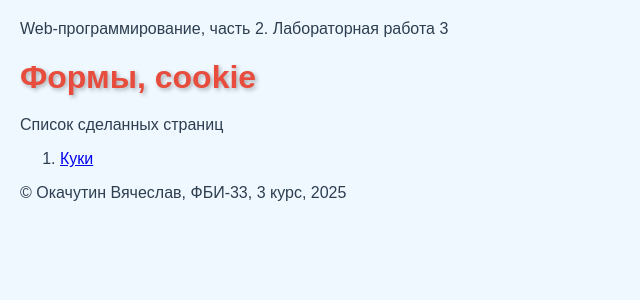
After one commit to MrL1gh7/web-back-labs, a Flask app: page /lab3/ in a window 1280 px wide. The commit adds this page. Shown: the top 300 px of the page, without its empty margins (0-640 px from the left). Run offline with Flask 3, Linux system fonts and the light colour scheme.

Commit message:
Заготовка к третьей лабораторной работе

```diff
--- a/app.py
+++ b/app.py
@@ -2,9 +2,11 @@ from flask import Flask, url_for, request, redirect, abort, render_template
 import datetime
 from lab1 import lab1
 from lab2 import lab2
+from lab3 import lab3
 app = Flask(__name__)
 app.register_blueprint(lab1)
 app.register_blueprint(lab2)
+app.register_blueprint(lab3)
 
 @app.route("/")
 @app.route("/index")
@@ -20,6 +22,7 @@ def index():
                 <ul>
                     <li><a href='/lab1'>Первая лабораторная</a></li>
                     <li><a href='/lab2'>Вторая лабораторная</a></li>
+                    <li><a href='/lab3'>Третья лабораторная</a></li>
                 </ul>
                 <footer>
                     Окачутин Вячеслав Владимирович, ФБИ-33, 3 курс, 2025
--- a/lab1.py
+++ b/lab1.py
@@ -33,6 +33,9 @@ def lab():
                 <li><a href="''' + url_for('lab1.info') + '''">Перенаправление</a></li>
                 <li><a href="''' + url_for('lab1.created') + '''">Создано успешно</a></li>
             </ul>
+            <div>
+                <a href="/">Вернуться на главную</a>
+            </div>
         </main>
         <footer>
             Окачутин Вячеслав Владимирович, ФБИ-33, 3 курс, 2025
--- /dev/null
+++ b/lab3.py
@@ -0,0 +1,8 @@
+from flask import Blueprint, render_template
+import datetime
+
+lab3 = Blueprint('lab3', __name__)
+
+@lab3.route("/lab3/")
+def lab():
+    return render_template('lab3/lab3.html')
--- a/templates/lab2.html
+++ b/templates/lab2.html
@@ -15,4 +15,7 @@
         <li><a href="/lab2/a">Без слэша</a></li>
         <li><a href="/lab2/a/">Со слэшем</a></li>
     </ul>
+    <div>
+        <a href="/">Вернуться на главную</a>
+    </div>
 {% endblock %}
--- /dev/null
+++ b/templates/lab3/lab3.html
@@ -0,0 +1,11 @@
+{% extends "base.html" %}
+
+{% block lab %}Лабораторная работа 3{% endblock %}
+
+{% block main %}
+    <h1>Формы, cookie</h1>
+    <div>Список сделанных страниц</div>
+    <ol>
+        <li><a href="/lab3/cookie">Куки</a></li>
+    </ol>
+{% endblock %}
```
